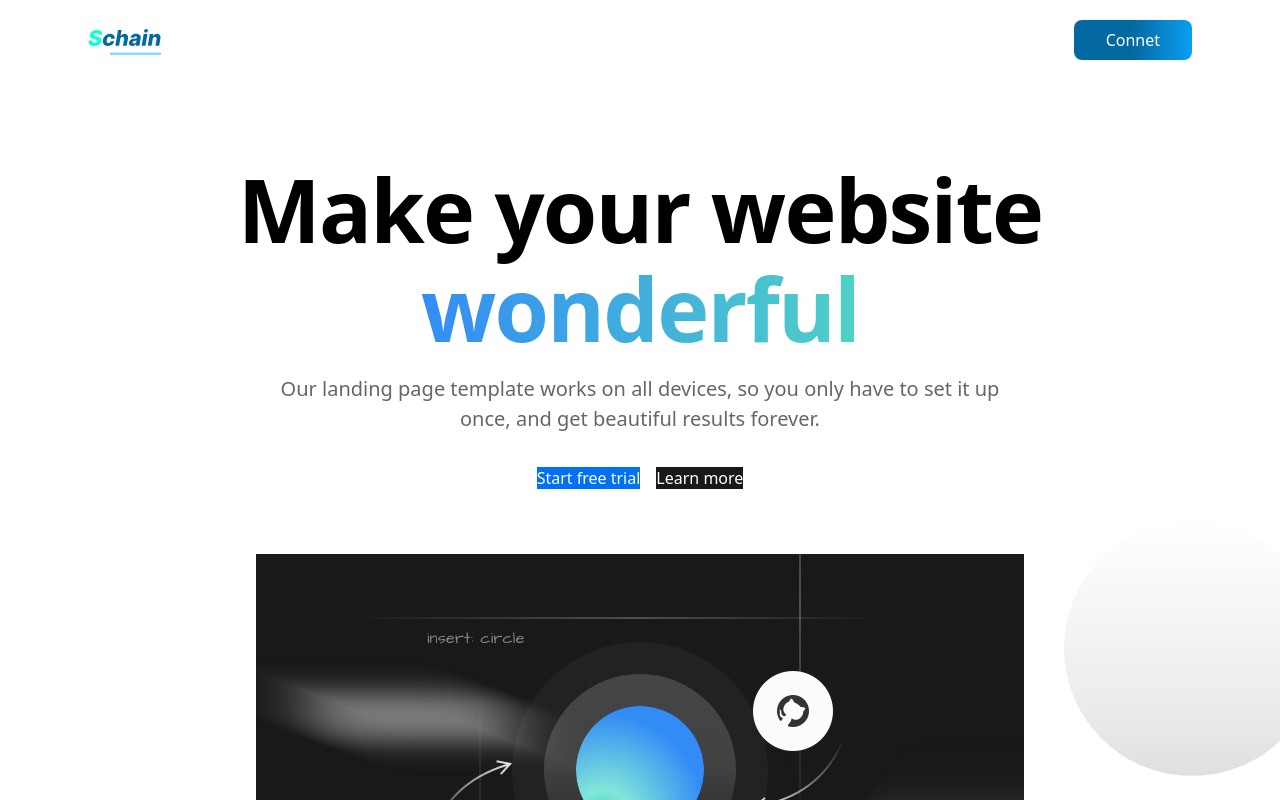
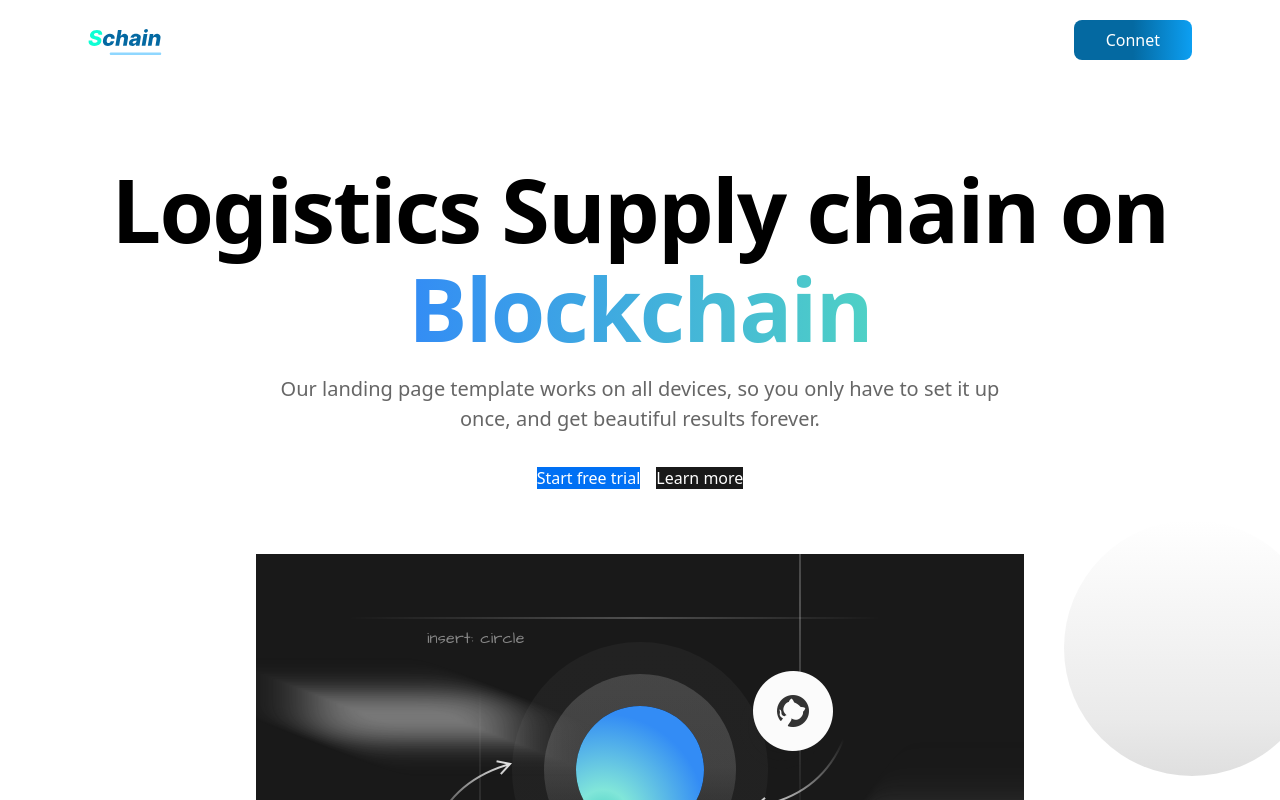
Before and after one commit to mendsalbert/schain, a Next.js app: page /Home in a window 1280 px wide. Shown: the top 800 px of the page. Built offline with nearby package versions, Linux system fonts and the light colour scheme.

Commit message:
schain ui

```diff
--- a/components/partials/HeroHome.jsx
+++ b/components/partials/HeroHome.jsx
@@ -48,9 +48,9 @@ function HeroHome() {
               className="text-4xl md:text-6xl font-extrabold leading-tighter tracking-tighter mb-4"
               data-aos="zoom-y-out"
             >
-              Make your website{" "}
+              Logistics Supply chain on{" "}
               <span className="bg-clip-text text-transparent bg-gradient-to-r from-blue-500 to-teal-400">
-                wonderful
+                Blockchain
               </span>
             </h1>
             <div className="max-w-3xl mx-auto">
```
